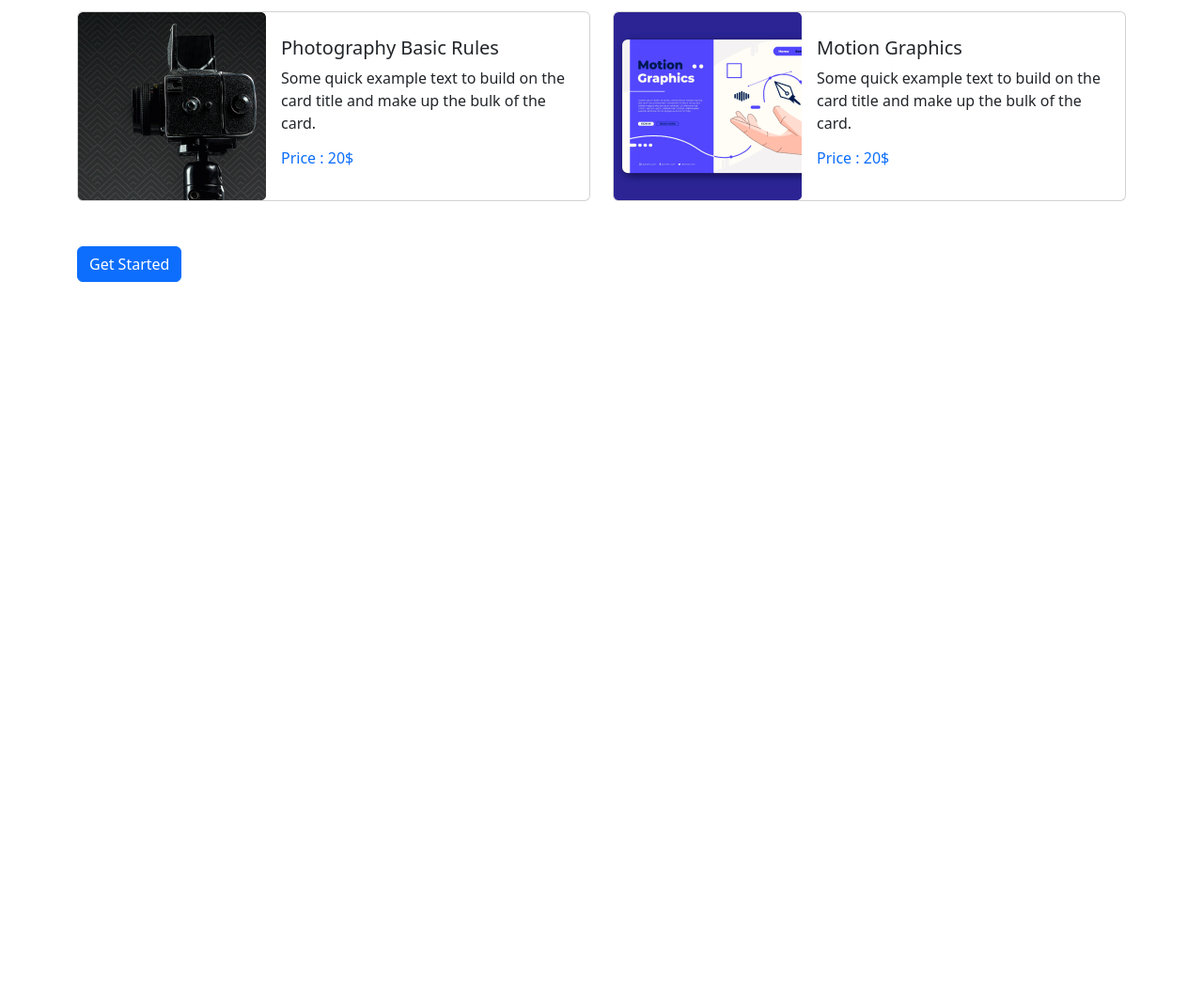
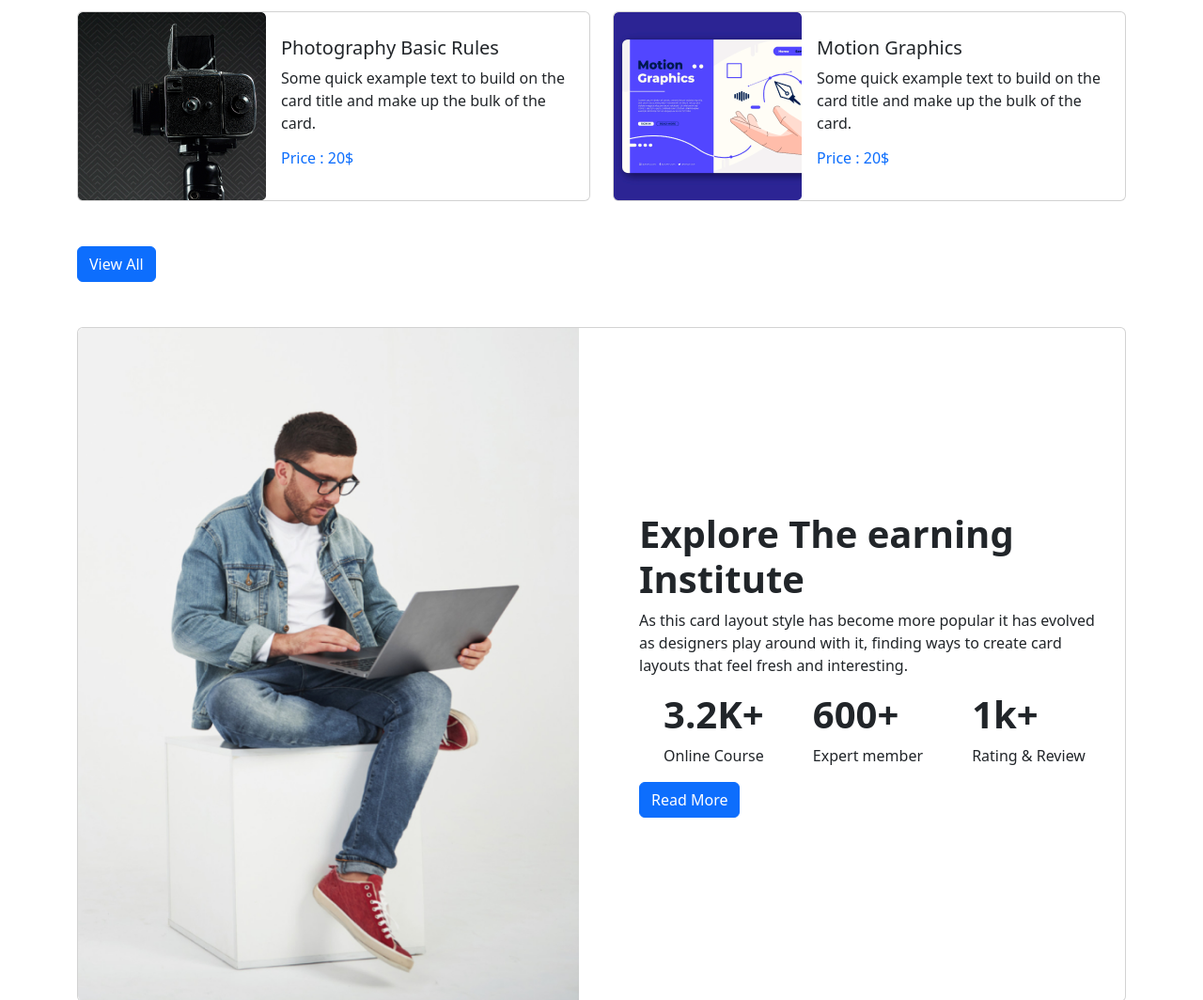
Before and after one commit to lutforrahmanseu/web-wonders, a plain HTML site: page index.html in a window 1280 px wide. Shown: the part 1312-2376 px from the top of the page at 94% size. Before the commit the page ends 1612 px from the top, so only its background shows below. Drawn offline with nearby package versions, Linux system fonts and the light colour scheme.

Commit message:
exploring ection

```diff
--- a/index.html
+++ b/index.html
@@ -163,13 +163,50 @@
                     </div>
                </div>
                <div>
-                <button class="btn btn-primary text-white" type="submit">Get Started</button>
+                <button class="btn btn-primary text-white" type="submit">View All</button>
                </div>
             </div>
 
         </div>
        </section>
     <!-----------------Course Section Start ---------------- -->
+    <!-- --------------Exploring Section Start ---------------->
+    <section>
+        <div class="container mt-5">
+            <div class="card mb-3">
+                <div class="row  g-5">
+                  <div class="col-md-6">
+                    <img src="./images/working.png" class="img-fluid rounded-start" alt="No image">
+                  </div>
+                  <div class="col-md-6 d-flex align-items-center justify-content-center">
+                    <div class="card-body">
+                      <h5 class="card-title fs-1 fw-bolder">Explore The earning Institute</h5>
+                      <p class="card-text">As this card layout style has become more popular it has evolved as designers play around with it, finding ways to create card layouts that feel fresh and interesting.</p>
+                        <div class="d-flex align-items-center justify-content-around">
+                            <div>
+                                <h1 class="fs-1 fw-bold">3.2K+</h1>
+                                <p>Online Course</p>
+                            </div>
+                            <div>
+                                <h1 class="fs-1 fw-bold">600+</h1>
+                                <p>Expert member</p>
+                            </div>
+                            <div>
+                                <h1 class="fs-1 fw-bold">1k+</h1>
+                                <p>Rating & Review</p>
+                            </div>
+                        </div>
+                        <button class="btn btn-primary text-white" type="submit">Read More</button>
+                    </div>
+
+                  </div>
+                </div>
+              </div>
+
+        </div>
+    </section>
+    <!-- --------------Exploring Section Start ---------------->
+
     </main>
 
 
```
